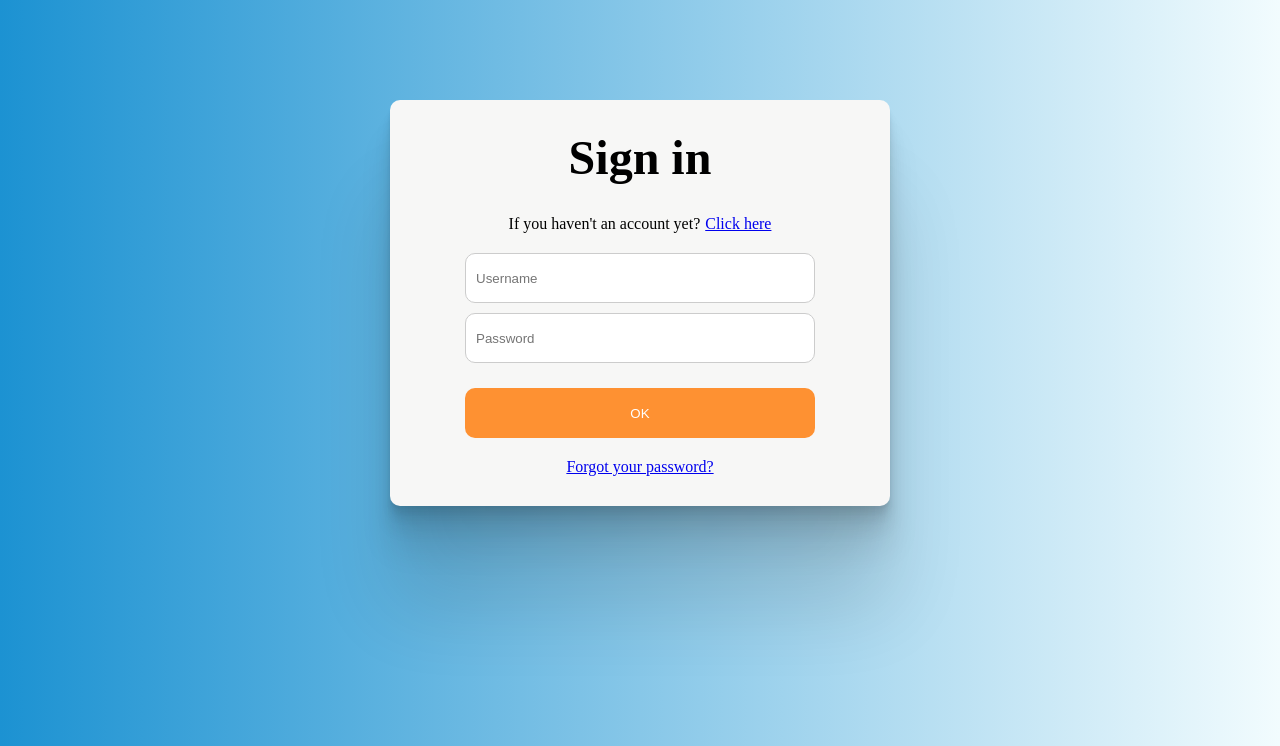
After one commit to pum-k/sound-source, a PHP site: page /login.php in a window 1280 px wide. The commit adds this page. Shown: the top 746 px of the page. Run offline with PHP 8.4, Linux system fonts and the light colour scheme.

Commit message:
handle login (not finish at session)

```diff
--- a/client/forgot-pass.html
+++ b/client/forgot-pass.html
@@ -10,7 +10,7 @@
 <body>
     <div class="ctn-login">
         <h1 class="title">Sign up</h1>
-        <div class="ctn-new-account"><p style="margin-right: 5px;">Already have an account?</p><a href="./login.html">Sign ip</a></div>
+        <div class="ctn-new-account"><p style="margin-right: 5px;">Already have an account?</p><a href="./login.php">Sign ip</a></div>
         <form class="form-login" action="">
             <input autocomplete="off" type="text" placeholder="Username" name="username"/>
             <input type="newPassword" placeholder="New Password" name="newPassword"/>
--- a/client/index.css
+++ b/client/index.css
@@ -10,6 +10,11 @@ body {
 p {
   margin: 0;
   padding: 0;
+}
+
+a {
+  color: white;
+  text-decoration: none;
 }
 
 .ctn-main {
--- a/client/index.php
+++ b/client/index.php
@@ -20,7 +20,7 @@
       <div class="navbar">
         <p class="nav-title">SoundSource</p>
         <div>
-          <button class="btn-outline nav-btn-75 hvr-bounce-to-top"><a href="./login.html">Sign Inb</a></button>
+          <button class="btn-outline nav-btn-75 hvr-bounce-to-top"><a href="./login.php" style="color: white">Sign In</a></button>
           <button class="btn nav-btn-115 hvr-pulse-grow">Create account</button>
         </div>
       </div>
@@ -30,7 +30,7 @@
           Discover, stream, and share a constantly expanding mix of music from
           emerging and major artists around the world.
         </p>
-        <button class="btn hvr-pulse-grow"><a href="./login.html">Sign up now</a></button>
+        <button class="btn hvr-pulse-grow"><a href="./login.php">Sign up now</a></button>
       </div>
     </div>
     <div class="form-search">
--- /dev/null
+++ b/client/login.php
@@ -0,0 +1,86 @@
+<!DOCTYPE html>
+<html lang="en">
+  <head>
+    <meta charset="UTF-8" />
+    <meta http-equiv="X-UA-Compatible" content="IE=edge" />
+    <meta name="viewport" content="width=device-width, initial-scale=1.0" />
+    <title>Login</title>
+    <link rel="stylesheet" href="./login.css" />
+  </head>
+  <body>
+    <div class="ctn-login">
+      <h1 class="title">Sign in</h1>
+      <div class="ctn-new-account">
+        <p style="margin-right: 5px">If you haven't an account yet?</p>
+        <a href="./signup.html">Click here</a>
+      </div>
+      <form
+        class="form-login"
+        action="handleLogin.php"
+        method="POST"
+        onsubmit="return (validation() && checkLogin())"
+      >
+        <input
+          autocomplete="off"
+          type="text"
+          placeholder="Username"
+          name="username"
+          onclick="handleInput()"
+        />
+        <input
+          type="password"
+          placeholder="Password"
+          name="password"
+          onclick="handleInput()"
+        />
+        <input class="submit" type="submit" value="OK" />
+      </form>
+      <a href="forgot-pass.html">Forgot your password?</a>
+    </div>
+  </body>
+  <script src="https://ajax.googleapis.com/ajax/libs/jquery/3.5.1/jquery.min.js"></script>
+  <script>
+    const validation = () => {
+      let username = document.getElementsByName("username");
+      let password = document.getElementsByName("password");
+      let check = true;
+      if (username[0].value === "") {
+        username[0].style.border = "1px solid red";
+        username[0].style.color = "red";
+        username[0].placeholder = "Username cannot be blank";
+        check = false;
+      }
+      if (password[0].value === "") {
+        password[0].style.border = "1px solid red";
+        password[0].style.color = "red";
+        password[0].placeholder = "Password cannot be blank";
+        check = false;
+      }
+      return check;
+    };
+
+    const handleInput = (event) => {
+      let username = document.getElementsByName("username");
+      let password = document.getElementsByName("password");
+      username[0].style.border = "0.5px solid black";
+      username[0].style.color = "black";
+      password[0].style.border = "0.5px solid black";
+      password[0].style.color = "black";
+      username[0].placeholder = "Username";
+      password[0].placeholder = "Password";
+    };
+
+    const checkLogin = () => {
+      $.ajax({
+        url: 'handleLogin.php',
+        type: "post",
+        success: function (response) {
+        console.log(response);
+      },
+      error: function(jqXHR, textStatus, errorThrown) {
+           console.log('error');
+        }
+      })
+    };
+  </script>
+</html>
--- a/client/signup.html
+++ b/client/signup.html
@@ -10,7 +10,7 @@
 <body>
     <div class="ctn-login">
         <h1 class="title">Sign up</h1>
-        <div class="ctn-new-account"><p style="margin-right: 5px;">Already have an account?</p><a href="./login.html">Sign in</a></div>
+        <div class="ctn-new-account"><p style="margin-right: 5px;">Already have an account?</p><a href="./login.php">Sign in</a></div>
         <form class="form-login" action="">
             <input autocomplete="off" type="text" placeholder="Username" name="username"/>
             <input type="newPassword" placeholder="New Password" name="newPassword"/>
```
Also changed, not shown: client/connection.php (added, +15 -0 lines), client/handleLogin.php (added, +30 -0 lines), client/login.html (deleted, +0 -22 lines).
